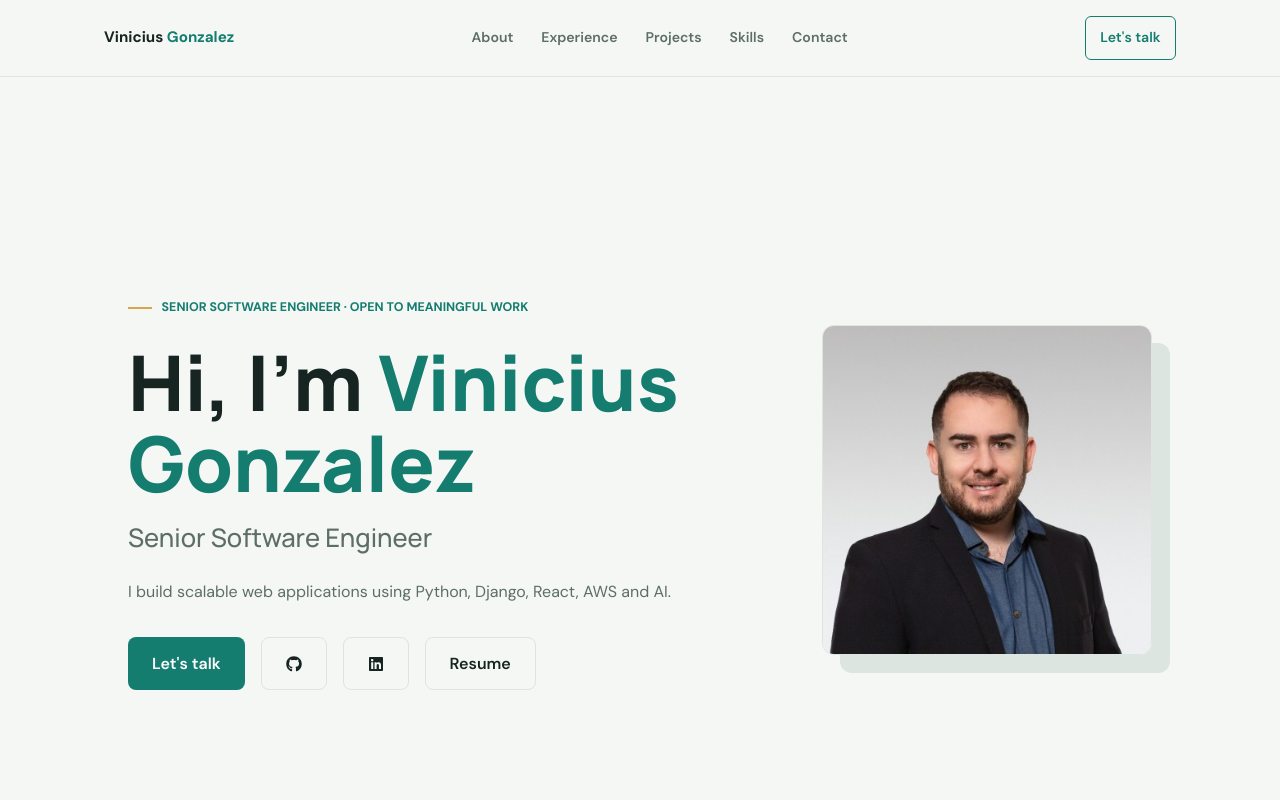
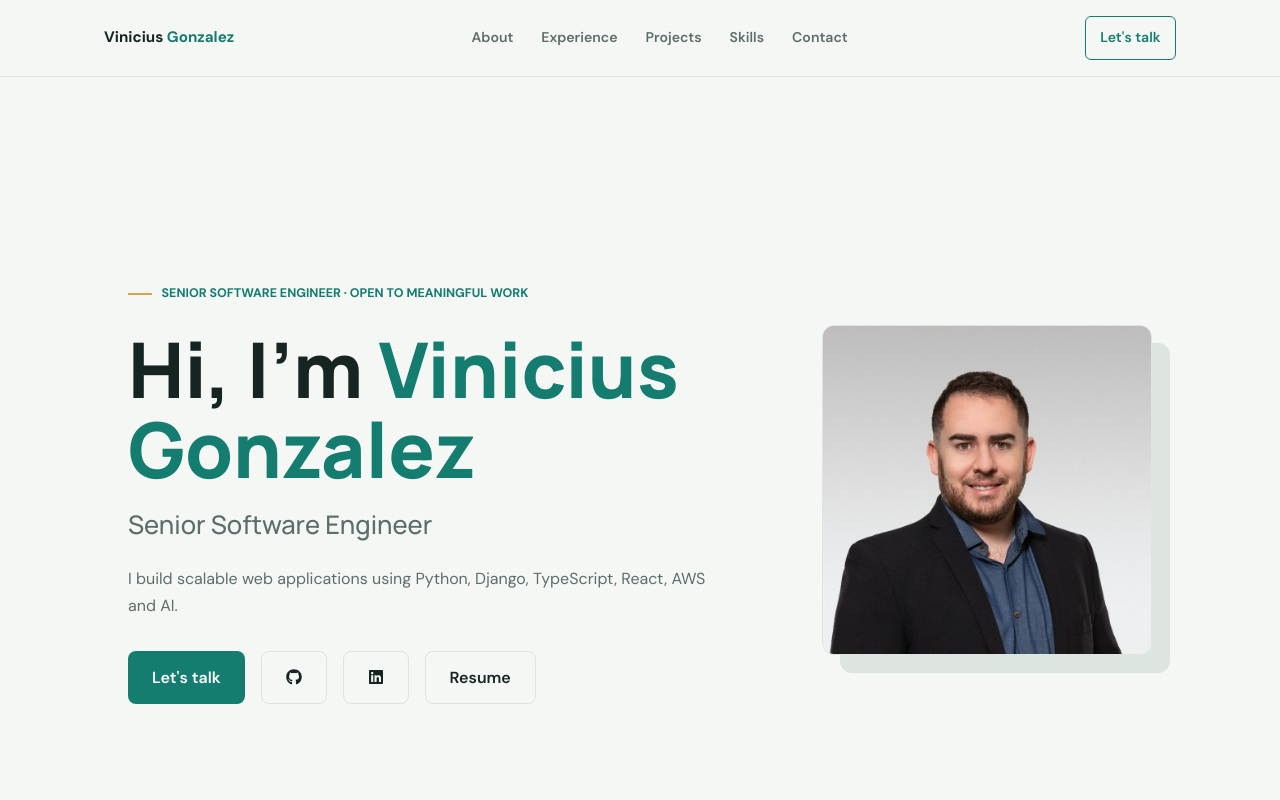
Before and after one commit to vinigonz1993/portfolio, a React (Vite) app: page / in a window 1280 px wide. Shown: the top 800 px of the page. Built offline with nearby package versions, Linux system fonts and the light colour scheme.

Commit message:
Updating hero.tsx

```diff
--- a/src/sections/Hero.tsx
+++ b/src/sections/Hero.tsx
@@ -127,7 +127,7 @@ const Hero = () => {
 
     <Description>
       I build scalable web applications using
-      Python, Django, React, AWS and AI.
+      Python, Django, TypeScript, React, AWS and AI.
     </Description>
 
     <Actions>
```
